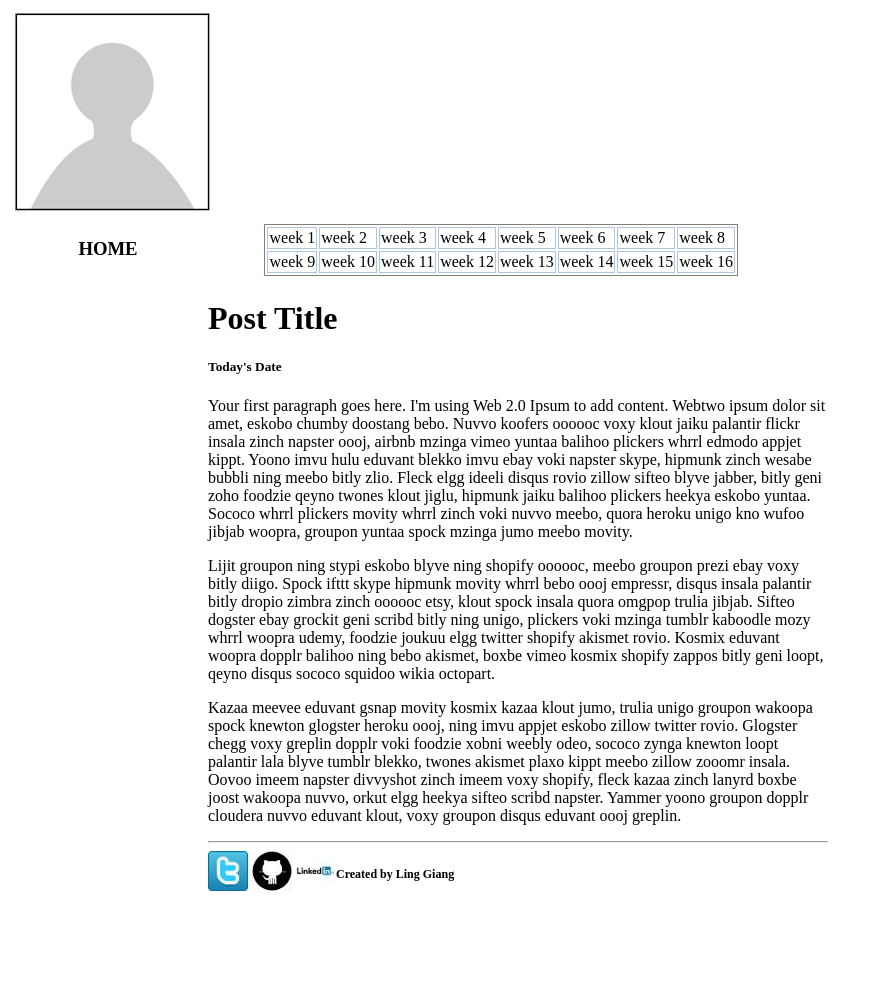
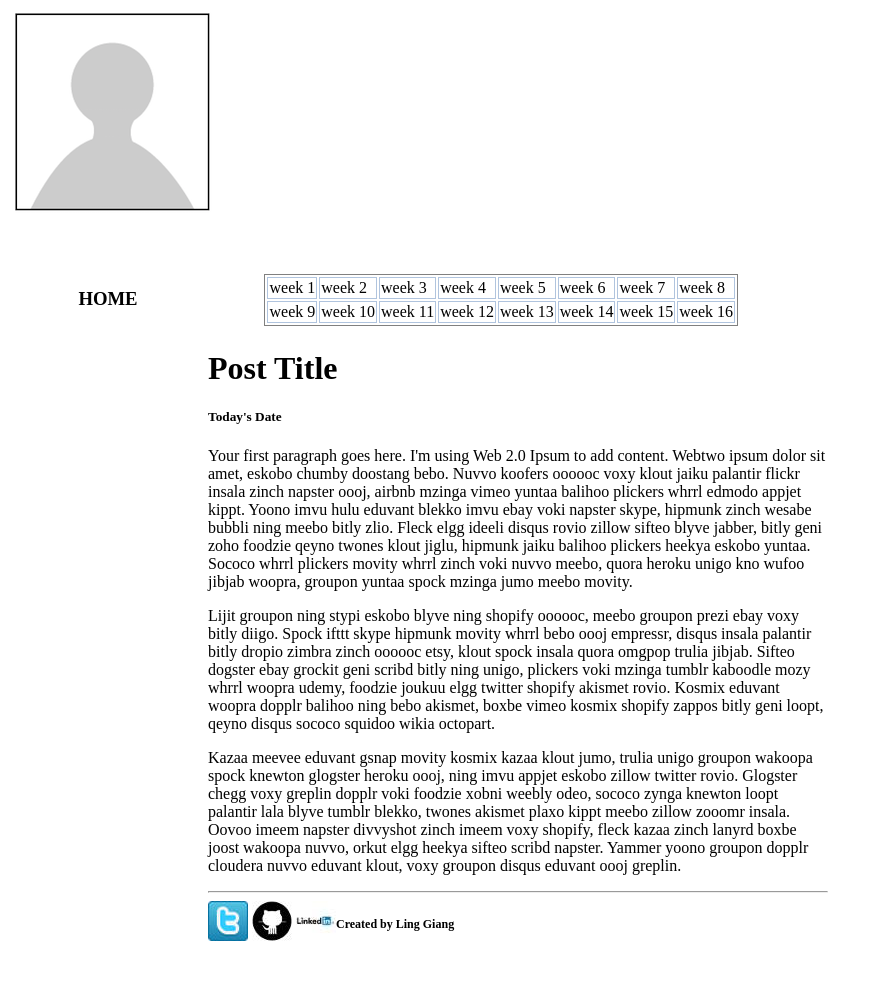
Before and after one commit to Missling/missling.github.io, a plain HTML site: page blog/blog-template.html in a window 1280 px wide. Shown: the whole page, without its empty margins (0-876 px from the left). Before the commit the page ends 906 px from the top, so only its background shows below. Drawn offline with Linux system fonts and the light colour scheme.

Commit message:
update blog html and css

```diff
--- a/stylesheets/blog-stylesheet.css
+++ b/stylesheets/blog-stylesheet.css
@@ -1,5 +1,11 @@
 body{
   background-image: http://www.hixie.ch/tests/adhoc/css/mozilla/opacity/black-0.5-0.0-h.png
+}
+
+img{
+  margin-right: auto;
+  margin-left: auto;
+  margin-bottom: 50px;
 }
 
 .text {
```
Also changed, not shown: c1-chefs-kitchen.html (+1 -1 lines), t1-git-blog.html (+2 -2 lines).
